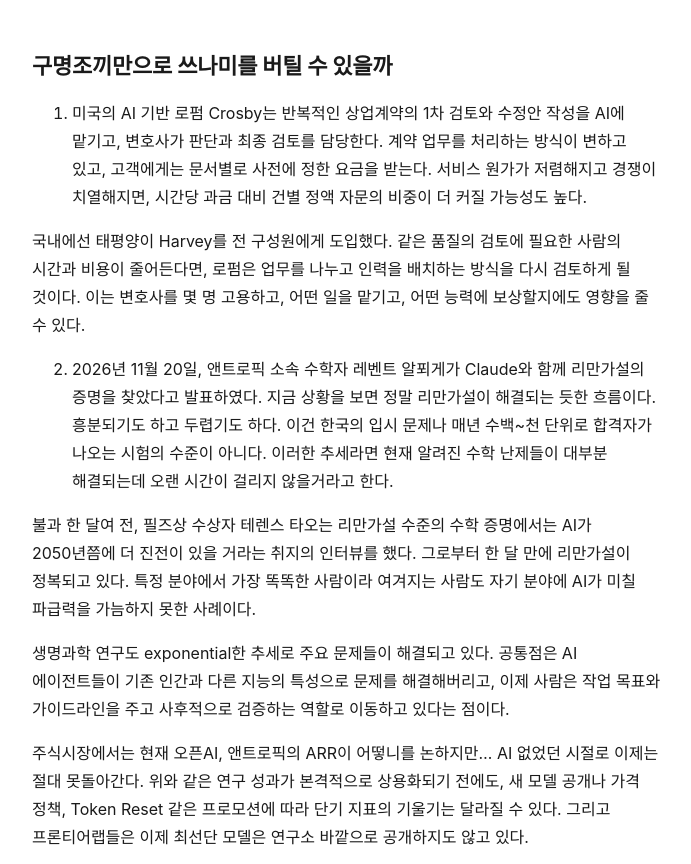
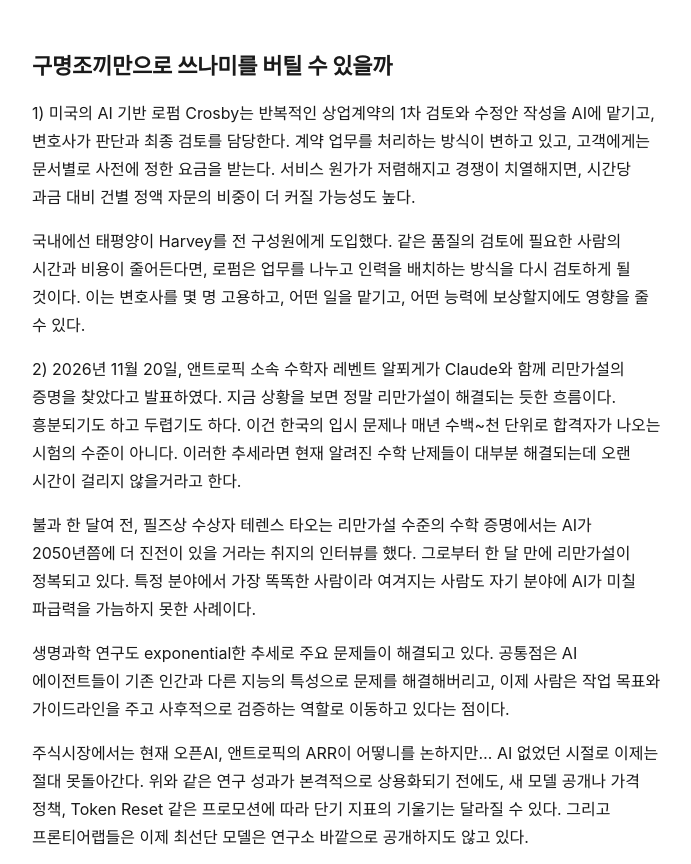
Before and after one commit to Vacayy/blog, an Astro site: page /posts/tipping-point in a window 1280 px wide. Shown: the part 1932-2796 px from the top of the page, without its empty margins (292-983 px from the left). Built offline with nearby package versions, Linux system fonts and the light colour scheme; Astro itself is replaced by a stand-in of ours.

Commit message:
post: Tipping Point 수정
1), 2)가 순서 목록으로 렌더링되는 문제를 백슬래시 이스케이프로 수정

```diff
--- a/src/content/posts/2026-11-23-tipping-point.md
+++ b/src/content/posts/2026-11-23-tipping-point.md
@@ -20,11 +20,11 @@ Tipping Point: 어떤 현상이나 변화가 서서히, 미미하게 진행되
 
 ## 구명조끼만으로 쓰나미를 버틸 수 있을까
 
-1) 미국의 AI 기반 로펌 Crosby는 반복적인 상업계약의 1차 검토와 수정안 작성을 AI에 맡기고, 변호사가 판단과 최종 검토를 담당한다. 계약 업무를 처리하는 방식이 변하고 있고, 고객에게는 문서별로 사전에 정한 요금을 받는다. 서비스 원가가 저렴해지고 경쟁이 치열해지면, 시간당 과금 대비 건별 정액 자문의 비중이 더 커질 가능성도 높다.
+1\) 미국의 AI 기반 로펌 Crosby는 반복적인 상업계약의 1차 검토와 수정안 작성을 AI에 맡기고, 변호사가 판단과 최종 검토를 담당한다. 계약 업무를 처리하는 방식이 변하고 있고, 고객에게는 문서별로 사전에 정한 요금을 받는다. 서비스 원가가 저렴해지고 경쟁이 치열해지면, 시간당 과금 대비 건별 정액 자문의 비중이 더 커질 가능성도 높다.
 
 국내에선 태평양이 Harvey를 전 구성원에게 도입했다. 같은 품질의 검토에 필요한 사람의 시간과 비용이 줄어든다면, 로펌은 업무를 나누고 인력을 배치하는 방식을 다시 검토하게 될 것이다. 이는 변호사를 몇 명 고용하고, 어떤 일을 맡기고, 어떤 능력에 보상할지에도 영향을 줄 수 있다.
 
-2) 2026년 11월 20일, 앤트로픽 소속 수학자 레벤트 알푀게가 Claude와 함께 리만가설의 증명을 찾았다고 발표하였다. 지금 상황을 보면 정말 리만가설이 해결되는 듯한 흐름이다. 흥분되기도 하고 두렵기도 하다. 이건 한국의 입시 문제나 매년 수백~천 단위로 합격자가 나오는 시험의 수준이 아니다. 이러한 추세라면 현재 알려진 수학 난제들이 대부분 해결되는데 오랜 시간이 걸리지 않을거라고 한다.
+2\) 2026년 11월 20일, 앤트로픽 소속 수학자 레벤트 알푀게가 Claude와 함께 리만가설의 증명을 찾았다고 발표하였다. 지금 상황을 보면 정말 리만가설이 해결되는 듯한 흐름이다. 흥분되기도 하고 두렵기도 하다. 이건 한국의 입시 문제나 매년 수백~천 단위로 합격자가 나오는 시험의 수준이 아니다. 이러한 추세라면 현재 알려진 수학 난제들이 대부분 해결되는데 오랜 시간이 걸리지 않을거라고 한다.
 
 불과 한 달여 전, 필즈상 수상자 테렌스 타오는 리만가설 수준의 수학 증명에서는 AI가 2050년쯤에 더 진전이 있을 거라는 취지의 인터뷰를 했다. 그로부터 한 달 만에 리만가설이 정복되고 있다. 특정 분야에서 가장 똑똑한 사람이라 여겨지는 사람도 자기 분야에 AI가 미칠 파급력을 가늠하지 못한 사례이다.
 
```
